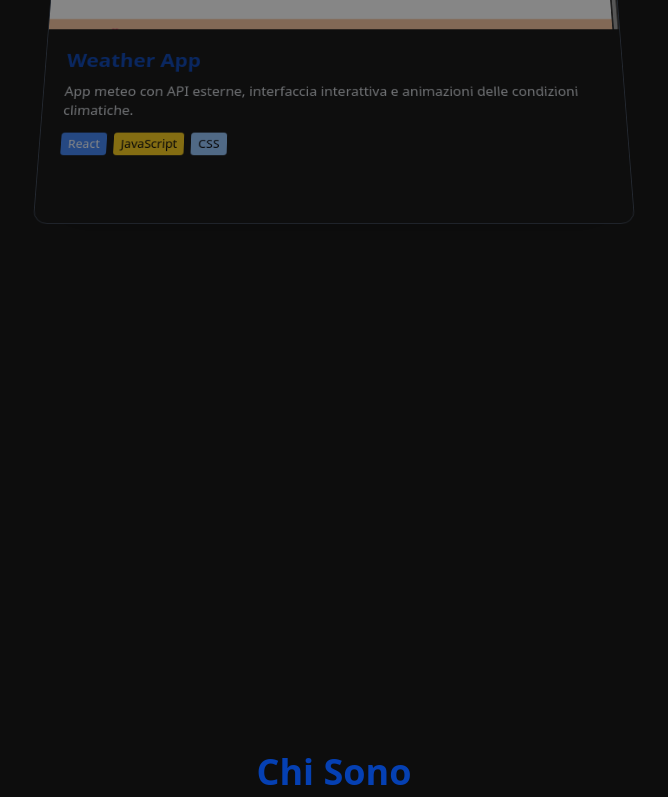
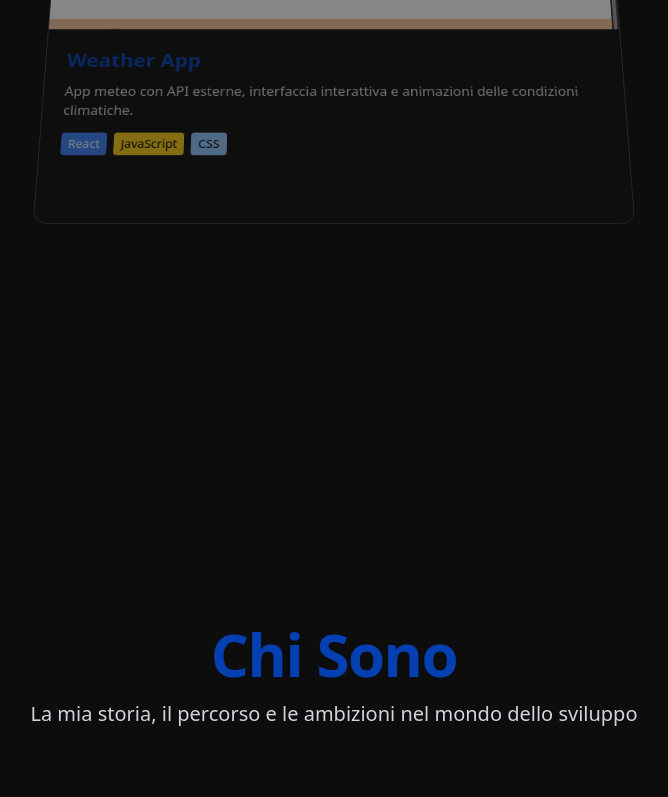
Before and after one commit to vincenzo-terracciano/portfolio, a React (Vite) app: page / in a window 1280 px wide. Shown: the part 4720-5517 px from the top of the page, without its empty margins (306-974 px from the left). Built offline with nearby package versions, Linux system fonts and the light colour scheme.

Commit message:
edit about section and improve about section's style

```diff
--- a/src/App.jsx
+++ b/src/App.jsx
@@ -75,94 +75,121 @@ function App() {
                 )}
               </section>
 
-              <section id="about" className="mt-32 max-w-5xl mx-auto px-4">
-                {/* Intro */}
+
+              <section id="about" className="max-w-5xl mx-auto px-4 relative">
+
+                {/* Titolo + sottotitolo animati */}
                 <motion.div
-                  initial={{ opacity: 0, y: 50 }}
-                  whileInView={{ opacity: 1, y: 0 }}
-                  transition={{ duration: 0.8, ease: "easeOut" }}
-                  viewport={{ once: true }}
-                  className="text-center mb-20"
+                  initial="hidden"
+                  whileInView="visible"
+                  viewport={{ once: false, amount: 0.4 }}
+                  transition={{ staggerChildren: 0.2 }}
+                  className="text-center mb-24"
                 >
-                  <h3 className="text-4xl font-extrabold text-brand-blue mb-4">
+                  <motion.h3
+                    variants={{
+                      hidden: { opacity: 0, y: 80, scale: 0.95, filter: "blur(4px)" },
+                      visible: {
+                        opacity: 1,
+                        y: 0,
+                        scale: 1,
+                        filter: "blur(0px)",
+                        transition: { duration: 0.8, ease: "easeOut" },
+                      },
+                    }}
+                    className="text-6xl font-extrabold text-brand-blue mb-4 tracking-tight drop-shadow-[0_0_10px_rgba(37,99,235,0.3)]"
+                  >
                     Chi Sono
-                  </h3>
-                  <p className="text-gray-500 dark:text-gray-300 text-lg md:text-xl max-w-2xl mx-auto">
-                    Ho sempre cercato un lavoro che non fosse solo un mestiere, ma una sfida
-                    capace di stimolare la mia curiosità e la mia creatività. Nel mondo dello
-                    sviluppo web ho trovato esattamente questo: l’occasione di trasformare idee
-                    in progetti concreti, utili e vivi.
+                  </motion.h3>
+
+                  <motion.p
+                    variants={{
+                      hidden: { opacity: 0, y: 60, filter: "blur(6px)" },
+                      visible: {
+                        opacity: 1,
+                        y: 0,
+                        filter: "blur(0px)",
+                        transition: { duration: 1, ease: "easeOut", delay: 0.1 },
+                      },
+                    }}
+                    className="text-lg md:text-xl text-gray-400 dark:text-gray-300 max-w-2xl mx-auto"
+                  >
+                    La mia storia, il percorso e le ambizioni nel mondo dello sviluppo
+                  </motion.p>
+                </motion.div>
+
+                {/* Intro con effetto dolce allo scroll */}
+                <motion.div
+                  initial={{ opacity: 0, y: 50, filter: "blur(5px)" }}
+                  whileInView={{ opacity: 1, y: 0, filter: "blur(0px)" }}
+                  viewport={{ once: false, amount: 0.4 }}
+                  transition={{ duration: 1, ease: "easeOut" }}
+                  className="text-center mb-32 max-w-3xl mx-auto"
+                >
+                  <p className="text-gray-300 text-lg md:text-xl leading-relaxed italic">
+                    Ho sempre cercato un lavoro che non fosse solo un mestiere, ma una sfida capace di stimolare la mia curiosità e la mia creatività. Nel mondo dello sviluppo web ho trovato esattamente questo: l’occasione di trasformare idee in progetti concreti, utili e vivi.
                   </p>
                 </motion.div>
 
-                {/* 3 card: Passato, Presente, Futuro */}
-                <div className="grid md:grid-cols-3 gap-10">
-                  {/* Passato */}
+                {/* Cards alternate */}
+                <div className="relative flex flex-col gap-32">
+                  {/* Linea verticale animata */}
                   <motion.div
-                    initial={{ opacity: 0, y: 80 }}
-                    whileInView={{ opacity: 1, y: 0 }}
-                    transition={{ duration: 0.9, ease: "easeOut" }}
-                    viewport={{ once: true }}
-                    className="bg-white dark:bg-gray-900 rounded-2xl shadow-xl p-8 border border-gray-200 dark:border-gray-700"
-                  >
-                    <h4 className="font-semibold text-xl mb-4 text-brand-blue">🕰️ Passato</h4>
-                    <p className="text-gray-600 dark:text-gray-300 leading-relaxed text-sm md:text-base">
-                      Per anni ho lavorato nel settore della logistica, un ambiente frenetico e
-                      pieno di responsabilità. È lì che ho imparato l’importanza
-                      dell’organizzazione, del lavoro di squadra e del mantenere la calma anche
-                      sotto pressione. Nonostante le soddisfazioni, sentivo che mancava
-                      qualcosa: desideravo un percorso che mi appassionasse davvero, che non
-                      fosse mai monotono. La programmazione mi ha sempre incuriosito e pian piano
-                      ho iniziato a esplorare il mondo del web, affascinato dall’idea di poter
-                      costruire qualcosa di mio, capace di evolversi e di avere un impatto reale.
-                    </p>
-                  </motion.div>
+                    initial={{ height: 0 }}
+                    whileInView={{ height: "100%" }}
+                    transition={{ duration: 1.5, ease: "easeInOut" }}
+                    viewport={{ once: false, amount: 0.1 }}
+                    className="absolute left-1/2 top-[calc(0px+0rem)] w-[2px] bg-gradient-to-b from-brand-blue via-brand-blue/50 to-transparent -translate-x-1/2"
+                  />
 
-                  {/* Presente */}
-                  <motion.div
-                    initial={{ opacity: 0, y: 80 }}
-                    whileInView={{ opacity: 1, y: 0 }}
-                    transition={{ duration: 0.9, ease: "easeOut", delay: 0.1 }}
-                    viewport={{ once: true }}
-                    className="bg-white dark:bg-gray-900 rounded-2xl shadow-xl p-8 border border-gray-200 dark:border-gray-700"
-                  >
-                    <h4 className="font-semibold text-xl mb-4 text-brand-blue">⏳ Presente</h4>
-                    <p className="text-gray-600 dark:text-gray-300 leading-relaxed text-sm md:text-base">
-                      Da quella curiosità è nata la decisione di investire su me stesso e
-                      intraprendere un percorso di formazione intensiva in Full Stack Web
-                      Development con Boolean, dove ho acquisito solide basi di programmazione
-                      studiando tecnologie moderne sia frontend che backend. Ho lavorato su
-                      progetti individuali e di gruppo, imparando non solo a scrivere codice, ma
-                      a pensare come uno sviluppatore. In questo percorso ho scoperto quanto mi
-                      appassioni vedere un’idea trasformarsi in un’applicazione funzionante.
-                      Quello che amo di più dello sviluppo è che non si smette mai di imparare:
-                      ogni progetto porta nuove sfide e nuove competenze, ed è proprio questo che
-                      lo rende stimolante.
-                    </p>
-                  </motion.div>
-
-                  {/* Futuro */}
-                  <motion.div
-                    initial={{ opacity: 0, y: 80 }}
-                    whileInView={{ opacity: 1, y: 0 }}
-                    transition={{ duration: 0.9, ease: "easeOut", delay: 0.2 }}
-                    viewport={{ once: true }}
-                    className="bg-white dark:bg-gray-900 rounded-2xl shadow-xl p-8 border border-gray-200 dark:border-gray-700"
-                  >
-                    <h4 className="font-semibold text-xl mb-4 text-brand-blue">🚀 Futuro</h4>
-                    <p className="text-gray-600 dark:text-gray-300 leading-relaxed text-sm md:text-base">
-                      Guardando avanti, il mio obiettivo è crescere come sviluppatore in un
-                      contesto dinamico, dove poter imparare da professionisti più esperti e
-                      contribuire con entusiasmo e dedizione. Mi piacerebbe lavorare su progetti
-                      che abbiano un impatto reale, spaziare tra web app, mobile app, e-commerce,
-                      soluzioni personalizzate, e col tempo diventare un professionista completo,
-                      capace di unire logica, creatività e attenzione ai dettagli. In poche
-                      parole, voglio costruire il mio futuro nello sviluppo, un riga di codice
-                      alla volta.
-                    </p>
-                  </motion.div>
+                  {[
+                    {
+                      title: "Passato",
+                      side: "left",
+                      text: `Per anni ho lavorato nel settore della logistica, un ambiente frenetico e pieno di responsabilità. È lì che ho imparato l’importanza dell’organizzazione, del lavoro di squadra e del mantenere la calma anche sotto pressione. Nonostante le soddisfazioni, sentivo che mancava qualcosa: desideravo un percorso che mi appassionasse davvero, che non fosse mai monotono. La programmazione mi ha sempre incuriosito e pian piano ho iniziato a esplorare il mondo del web, affascinato dall’idea di poter costruire qualcosa di mio, capace di evolversi e di avere un impatto reale.`,
+                    },
+                    {
+                      title: "Presente",
+                      side: "right",
+                      text: `Da quella curiosità è nata la decisione di investire su me stesso e intraprendere un percorso di formazione intensiva in Full Stack Web Development con Boolean, dove ho acquisito solide basi di programmazione, studiando tecnologie moderne sia frontend che backend. Ho lavorato su progetti individuali e di gruppo, imparando non solo a scrivere codice, ma a pensare come uno sviluppatore. In questo percorso ho scoperto quanto mi appassioni vedere un’idea trasformarsi in un’applicazione funzionante. Quello che amo di più dello sviluppo è che non si smette mai di imparare: ogni progetto porta nuove sfide e nuove competenze, ed è proprio questo che lo rende stimolante.`,
+                    },
+                    {
+                      title: "Futuro",
+                      side: "left",
+                      text: `Guardando avanti, il mio obiettivo è crescere come sviluppatore in un contesto dinamico, in cui poter imparare da professionisti esperti e contribuire con entusiasmo e dedizione. Mi piacerebbe lavorare su progetti che abbiano un impatto reale, spaziare tra web app, mobile app, e-commerce, soluzioni personalizzate, e col tempo diventare un professionista completo, capace di unire logica, creatività e attenzione ai dettagli. In poche parole, voglio costruire il mio futuro nello sviluppo, una riga di codice alla volta.`,
+                    },
+                  ].map((card, i) => (
+                    <motion.div
+                      key={i}
+                      initial={{ opacity: 0, y: 80 }}
+                      whileInView={{ opacity: 1, y: 0 }}
+                      transition={{ duration: 1, ease: "easeOut", delay: i * 0.3 }}
+                      viewport={{ once: false, amount: 0.3 }}
+                      className={`relative flex flex-col md:flex-row items-center gap-10 ${card.side === "right" ? "md:flex-row-reverse" : ""
+                        }`}
+                    >
+                      <div
+                        className="relative bg-[#0B0F19] border border-brand-blue/40 rounded-3xl p-10 md:w-2/3
+          shadow-[0_0_30px_rgba(37,99,235,0.15)]
+          hover:shadow-[0_0_50px_rgba(37,99,235,0.4)]
+          hover:border-brand-blue/70
+          transition-all duration-700"
+                      >
+                        <h4 className="font-semibold text-3xl mb-4 text-brand-blue">{card.title}</h4>
+                        <p className="text-gray-300 leading-relaxed text-base md:text-lg">{card.text}</p>
+                      </div>
+                    </motion.div>
+                  ))}
                 </div>
               </section>
+
+
+
+
+
+
+
+
 
 
 
```
